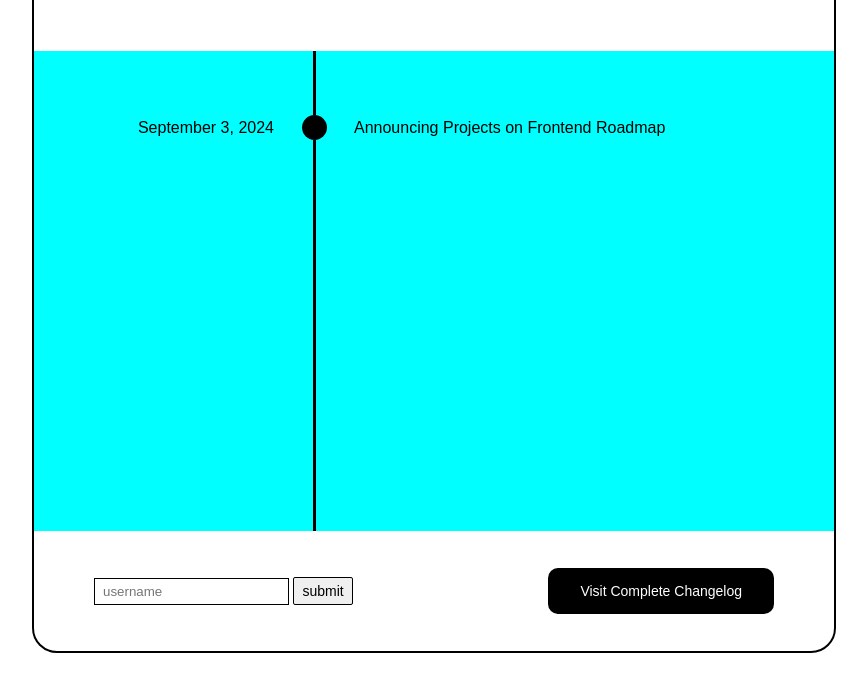
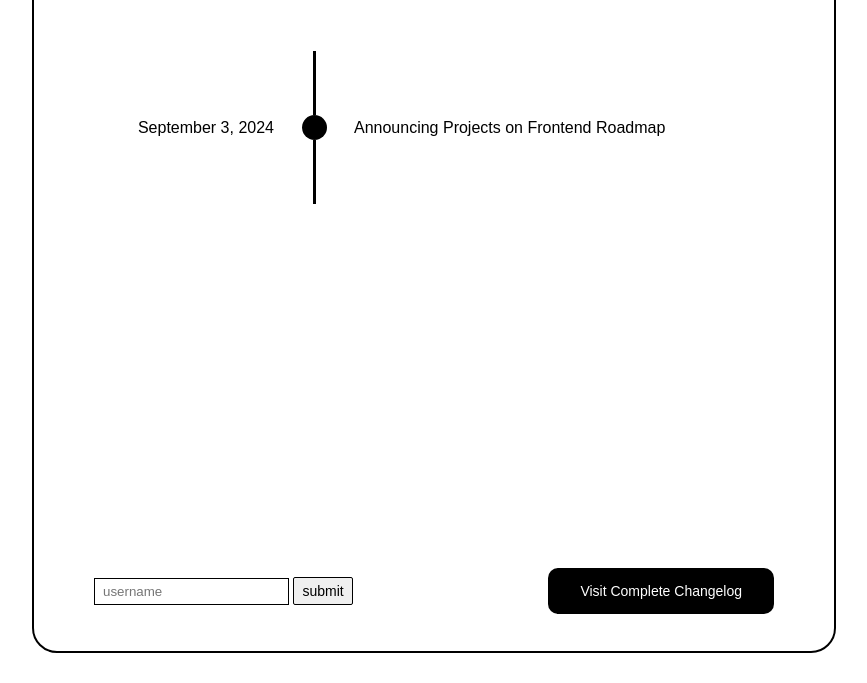
Before and after one commit to VanessaSoetjiadi/changelog-component, a plain HTML site: page index.html in a window 1280 px wide. Shown: the part 181-864 px from the top of the page, without its empty margins (206-1073 px from the left). Drawn offline with Linux system fonts and the light colour scheme; no server answers.

Commit message:
Made the formHandler and GithubAPI communicate

```diff
--- a/scripts/script.js
+++ b/scripts/script.js
@@ -121,6 +121,7 @@ class inputHandler {
   constructor (inputBoxName, submitButtonName) {
     this.input = document.getElementById(inputBoxName);
     this.button = document.getElementById(submitButtonName);
+    this.githubAPI = githubAPI;
   }
 
   init() {
@@ -139,13 +140,13 @@ class inputHandler {
     }
   }
 
-  handleSubmit(event) {
+  async andleSubmit(event) {
     event.preventDefault();
 
     const username = this.input.value.trim();
 
     if (username) {
-      console.log(username);
+      await this.githubAPI.getUserEvents(username);
     }
 
     this.input.value = "";
@@ -214,13 +215,12 @@ async function main () {
   const logTracker = new LogTracker(5)
   const dynContainer = new DynamicContainer();
 
-  const formHandler = new inputHandler("usernameInput", "submitButton");
+  const formHandler = new inputHandler("usernameInput", "submitButton", githubAPI);
   formHandler.init();
 
   const githubAPI = new GithubAPI(logTracker);
-  githubAPI.getUserEvents("VanessaSoetjiadi");
+  //await githubAPI.getUserEvents("VanessaSoetjiadi");
 
-  dynContainer.initializeContainer();
   dynContainer.readjustContainer();
 }
 
--- a/styles/specific.css
+++ b/styles/specific.css
@@ -21,11 +21,6 @@ body {
 
 #main-list {
   height: 60vh;
-  background-color: cyan;
-}
-
-#main-list-bottom {
-  height: 20vh;
 }
 
 #main-bottom {
```
